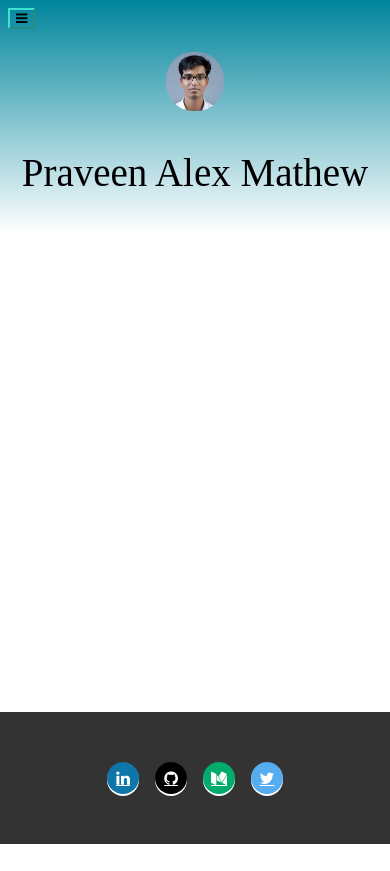
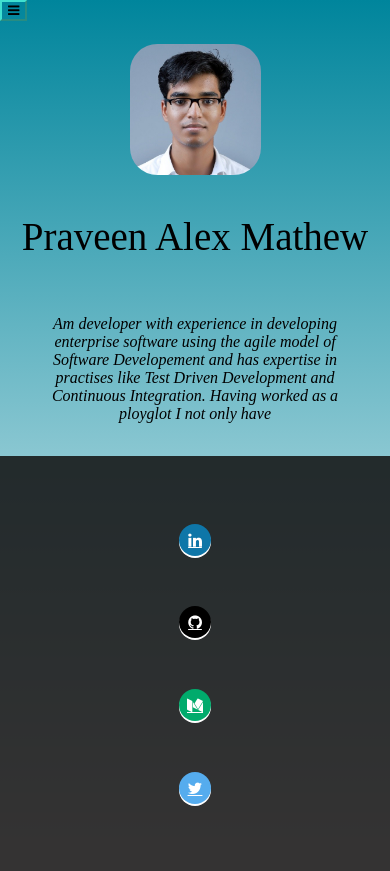
Before and after one commit to PraveenMathew92/PraveenMathew92.github.io, a plain HTML site: page index.html in a window 390 px wide. Before the commit the page ends 844 px from the top, so only its background shows below. Drawn offline with nearby package versions, Linux system fonts and the light colour scheme.

Commit message:
Fixed Name bar

```diff
--- a/index.html
+++ b/index.html
@@ -24,6 +24,8 @@
         </div>
         <img class="profile-pic" src="static/profile.jpeg">
         <p class="name-bar">Praveen Alex Mathew</p>
+        <p class="about-me"> Am developer with experience in developing enterprise software using the agile model of Software Developement and has expertise in practises like Test Driven Development and Continuous Integration. Having worked as a ployglot I not only have
+        </p>
     </div>
     <footer>
         <div class="social-links">
--- /dev/null
+++ b/static/footer.css
@@ -0,0 +1,71 @@
+footer {
+    display: block;
+    align-items: center;
+    position: relative;
+}
+
+.social-links > .fa {
+    display: flex;
+    align-items: center;
+    justify-content: center;
+    border-radius: 2em;
+    width: 2em;
+    font-size: 1em;
+    height: 2em;
+    margin: 0 0.5em;
+    box-shadow: white 0px 2px 0px 0px;
+}
+
+.social-links > .fa:hover {
+    border-radius: 2.5em;
+    width: 3em;
+    height: 3em;
+}
+
+.fa-twitter {
+    background: #55ACEE;
+    color: white;
+}
+
+.fa-medium {
+    background-color: #00AB6C;
+    color: white;
+}
+
+.fa-github {
+    background-color: black;
+    color: white;
+}
+
+.fa-linkedin {
+    background: #0e76a8;
+    color: white;
+}
+
+.social-links {
+    display: flex;
+    justify-content: center;
+    align-items: center;
+    background-color: rgb(17, 16, 16, 0.85);
+    padding: 5vh;
+    height: 3em;
+}
+
+@media (min-height: 700px) and (min-width: 400px){
+    footer {
+        position: fixed;
+        bottom: 0vh;
+        width: 100%;
+    }
+}
+
+@media(max-width: 400px) {
+    .social-links {
+        flex-direction: column;
+        height: auto;
+    }
+
+    .social-links > .fa {
+        margin: 3vh;
+    }
+}
--- a/static/styles.css
+++ b/static/styles.css
@@ -1,6 +1,14 @@
+@import "footer.css";
+
 html{
     background-image: linear-gradient(#00859c, white);
     background-repeat: no-repeat;
+    height: 100%;
+}
+
+body {
+    height: 100%;
+    margin: auto 0px 0px 0px;
 }
 
 .profile-pic {
@@ -10,69 +18,26 @@ html{
     margin-left: auto;
     margin-right: auto;
     margin-top: 6vw;
-    min-height: 10vw;
-}
-
-.social-links > .fa {
-    display: flex;
-    align-items: center;
-    justify-content: center;
-    border-radius: 2em;
-    width: 2em;
-    font-size: 1em;
-    height: 2em;
-    margin: 0 0.5em;
-    box-shadow: white 0px 2px 0px 0px;
-}
-
-.social-links > .fa:hover {
-    border-radius: 2.5em;
-    width: 3em;
-    height: 3em;
-}
-
-.fa-twitter {
-    background: #55ACEE;
-    color: white;
-}
-
-.fa-medium {
-    background-color: #00AB6C;
-    color: white;
-}
-
-.fa-github {
-    background-color: black;
-    color: white;
-}
-
-.fa-linkedin {
-    background: #0e76a8;
-    color: white;
+    min-height: 131px;
+    min-width: 131px;
 }
 
 .name-bar {
     text-align: center;
-    font-size: 10vw;
+    font-size: 2em;
 }
 
-.social-links {
+.about-me {
     display: flex;
-    justify-content: center;
-    align-items: center;
-    background-color: rgb(17, 16, 16, 0.85);
-    padding: 5vh;
-    height: 3em;
+    font-style: italic;
+    text-align: center;
+    padding: 2vh 10vw;
 }
 
-@media(max-width: 330px) {
-    .social-links {
-        flex-direction: column;
-        height: auto;
-    }
-
-    .social-links > .fa {
-        margin: 3vh;
+@media (max-width: 1000px) {
+    .name-bar {
+        text-align: center;
+        font-size: 10vw;
     }
 }
 
@@ -86,12 +51,3 @@ html{
     background-color: transparent;
     border-color: turquoise;
 }
-
-footer {
-    display: block;
-    align-items: center;
-    position: absolute;
-    bottom: 0vh;
-    left: 0vh;
-    width: 100%;
-}
```
